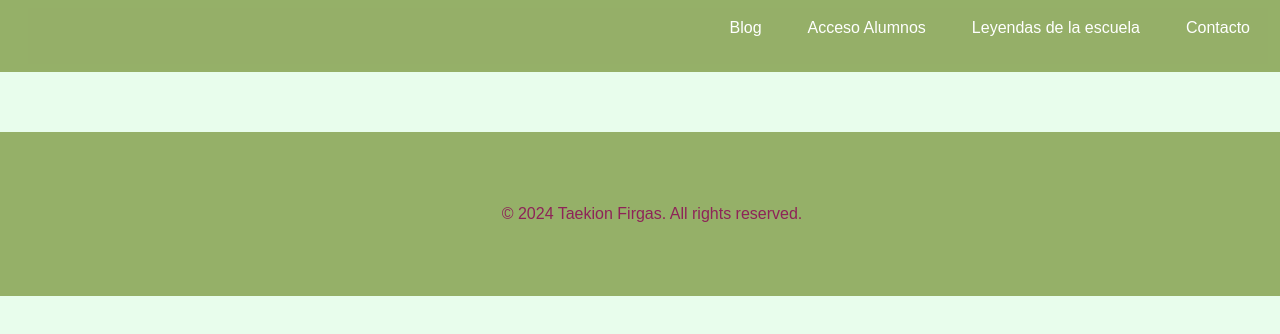
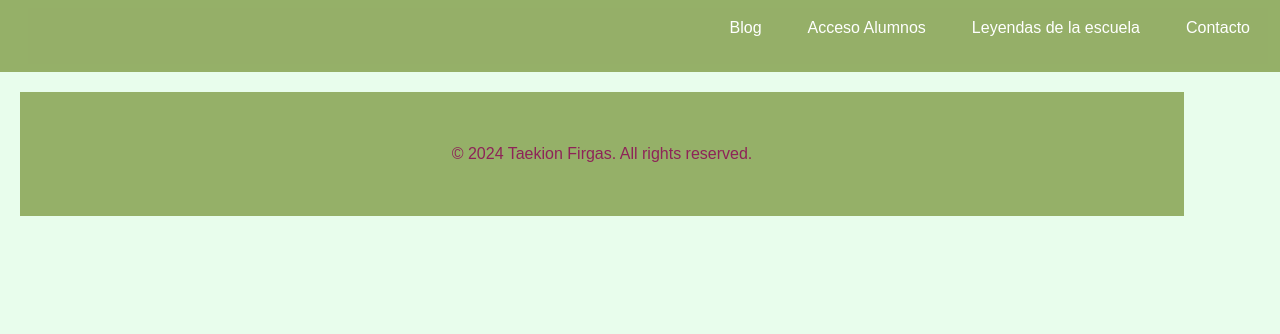
Before and after one commit to Drialis/Taekion-Project, a React (Vite) app: page /login in a window 1280 px wide. Shown: the top 334 px of the page. Built offline with nearby package versions, Linux system fonts and the light colour scheme; no server answers.

Commit message:
updated footer

```diff
--- a/src/components/Footer/Footer.css
+++ b/src/components/Footer/Footer.css
@@ -1,11 +1,13 @@
 .Footer {
     background-color: rgba(149, 176, 104, 1);
+    width: 100%;
     color: rgba(142, 35, 88, 1);
     text-align: center;
     padding: 50px;
     position: relative;
     bottom: 0;
     margin-top: 60px;
+    box-sizing: border-box;
 }
 
 .Footer p {
--- a/src/components/Footer/Footer.jsx
+++ b/src/components/Footer/Footer.jsx
@@ -3,13 +3,11 @@ import './Footer.css'
 
 const Footer = () => {
   return (
-    <div className='Footer'>
-      <Container>
-            <p>
-              &copy; 2024 Taekion Firgas. All rights reserved.
-            </p>
-      </Container>
-    </div>
+    <Container className='Footer'>
+      <p>
+      &copy; 2024 Taekion Firgas. All rights reserved.
+      </p>
+    </Container>
   )
 }
 
```
